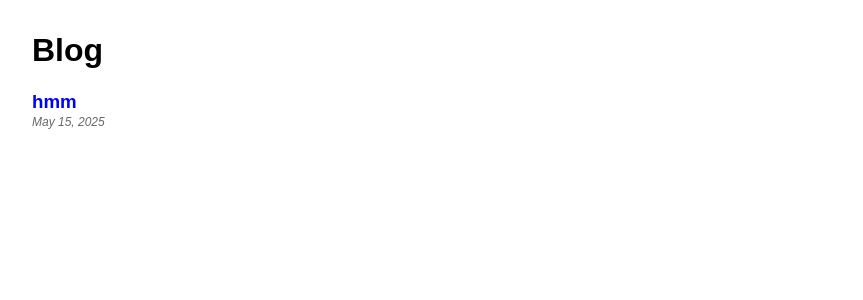
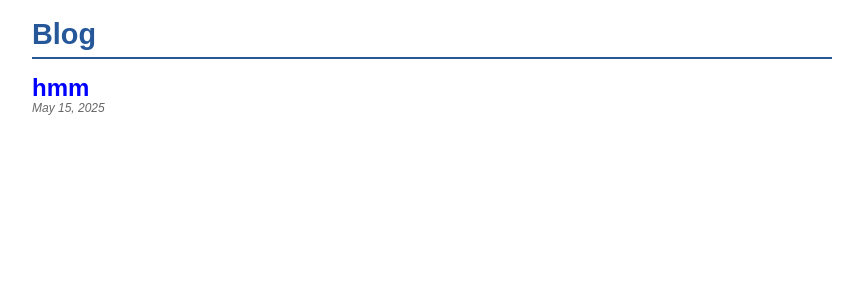
Before and after one commit to aamui/aamui.github.io, a Jekyll site: the page built from blog.html, in a window 1280 px wide. Shown: the top 300 px of the page, without its empty margins (208-1071 px from the left). Built offline with Jekyll 4.4.1, drawn with Linux system fonts in a browser that asks for light colours.

Commit message:
fixed formatting for blog and pictures to be consistent

```diff
--- a/_layouts/blog.html
+++ b/_layouts/blog.html
@@ -20,16 +20,16 @@
             line-height: 1;
         }
 
-        h2 {
+        h1 {
             color: #255799;
-            font-size: 1.4em;
+            font-size: 1.8em;
             border-bottom: 2.5px solid #255799;
             padding-bottom: 5px;
-            margin-top: 15px;
-            margin-bottom: 8px;
+            margin-top: 7px;
+            margin-bottom: 7px;
         }
 
-        h3 {
+        h2 {
             color: blue;
             margin-bottom: 0;
             margin-top: 15px;
@@ -48,7 +48,7 @@
         .post-date {
             color: #666;
             font-style: italic;
-            margin-top: 2px;
+            margin-top: 0px;
             margin-bottom: 8px;
         }
 
--- a/_layouts/pictures.html
+++ b/_layouts/pictures.html
@@ -16,6 +16,8 @@
         h1 {
             color: #255799;
             font-size: 1.8em;
+border-bottom: 2.5px solid #255799;
+padding-bottom: 5px;
             margin-bottom: 10px;
             margin-top: 7px;
         }
--- a/blog.html
+++ b/blog.html
@@ -8,7 +8,7 @@ title: Aaron Mui's Blog
 <div class="blog-list">
   {% for post in site.posts %}
     <div class="blog-post-preview">
-      <h3><a href="{{ post.url }}">{{ post.title }}</a></h3>
+      <h2><a href="{{ post.url }}">{{ post.title }}</a></h2>
       <p class="post-date">{{ post.date | date: "%B %d, %Y" }}</p>
     </div>
   {% endfor %}
```
